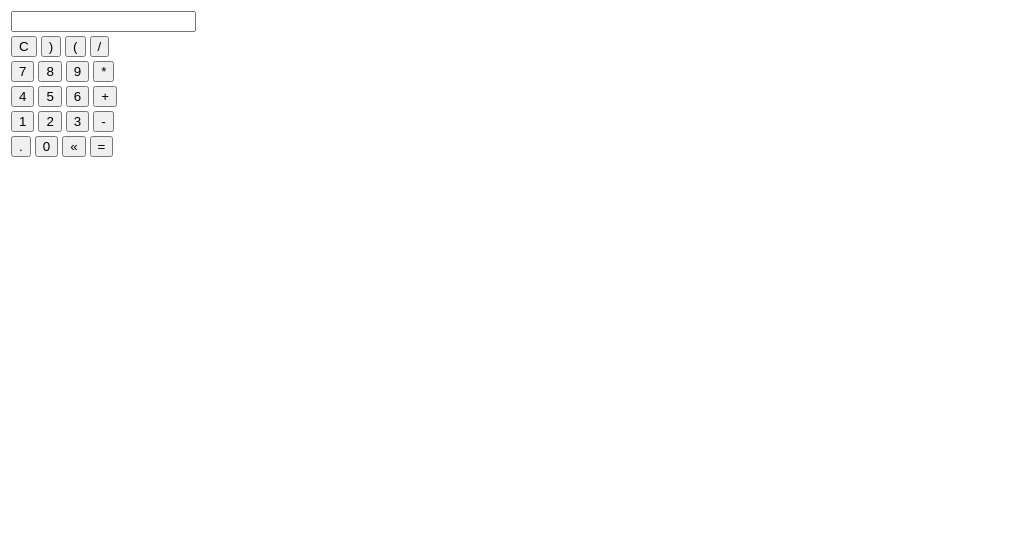
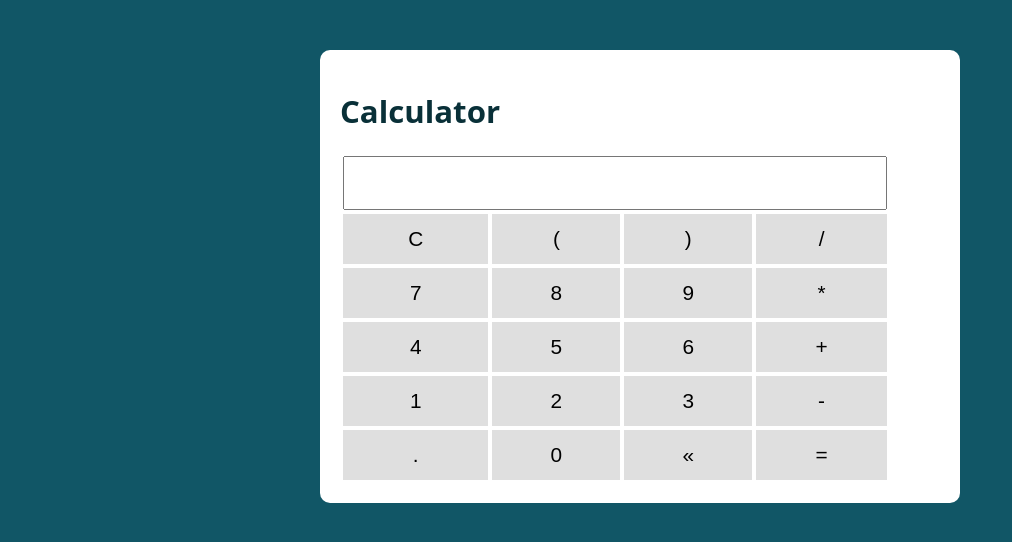
Before and after one commit to MurilloYonamine/Calculadora-em-Javascript, a plain HTML site: page index.html in a window 1280 px wide. Shown: the whole page, without its empty margins (0-1012 px from the left). Drawn offline with Linux system fonts and the light colour scheme.

Commit message:
Second Commit

```diff
--- a/css/style.css
+++ b/css/style.css
@@ -0,0 +1,43 @@
+* {
+  box-sizing: border-box;
+  outline: 0;
+}
+
+body {
+  margin: 0;
+  padding: 0;
+  background-color: rgb(17, 86, 102);
+  color: rgb(9, 48, 56);
+  font-family: "Open sans", sans-serif;
+  font-size: 1.3em;
+  line-height: 1.5em;
+}
+
+.container {
+  max-width: 640px;
+  margin: 50px auto;
+  background: #fff;
+  padding: 20px;
+  border-radius: 10px;
+}
+
+.calculator {
+  width: 400px;
+}
+
+.display {
+  font-size: 2em;
+  width: 100%;
+  text-align: right;
+}
+.btn {
+  width: 100%;
+  height: 50px;
+  font-size: 1em;
+  border: none;
+  background-color: #dfdfdf;
+  cursor: pointer;
+}
+.btn:hover {
+  background-color: #a7a7a7;
+}
--- a/index.html
+++ b/index.html
@@ -1,5 +1,5 @@
 <!DOCTYPE html>
-<html lang="en">
+<html lang="pt-br">
   <head>
     <meta charset="UTF-8" />
     <meta name="viewport" content="width=device-width, initial-scale=1.0" />
@@ -8,17 +8,24 @@
     <link rel="stylesheet" href="css/style.css" />
   </head>
   <body>
-    <table class="calculator">
+    <section class="container">
+      <h1>Calculator</h1>
+      <table>
         <tr>
-        <td colspan="4">
-          <input type="text" class="display" />
-        </td>
+          <td colspan="4"><input type="text" class="display" /></td>
         </tr>
+
         <tr>
           <td>
-          <button class="btn btn-num">C</button>
+            <button class="btn btn-clear">C</button>
+          </td>
+          <td>
+            <button class="btn btn-num">(</button>
+          </td>
+          <td>
             <button class="btn btn-num">)</button>
-          <button class="btn btn-num">(</button>
+          </td>
+          <td>
             <button class="btn btn-num">/</button>
           </td>
         </tr>
@@ -26,8 +33,14 @@
         <tr>
           <td>
             <button class="btn btn-num">7</button>
+          </td>
+          <td>
             <button class="btn btn-num">8</button>
+          </td>
+          <td>
             <button class="btn btn-num">9</button>
+          </td>
+          <td>
             <button class="btn btn-num">*</button>
           </td>
         </tr>
@@ -35,8 +48,14 @@
         <tr>
           <td>
             <button class="btn btn-num">4</button>
+          </td>
+          <td>
             <button class="btn btn-num">5</button>
+          </td>
+          <td>
             <button class="btn btn-num">6</button>
+          </td>
+          <td>
             <button class="btn btn-num">+</button>
           </td>
         </tr>
@@ -44,8 +63,14 @@
         <tr>
           <td>
             <button class="btn btn-num">1</button>
+          </td>
+          <td>
             <button class="btn btn-num">2</button>
+          </td>
+          <td>
             <button class="btn btn-num">3</button>
+          </td>
+          <td>
             <button class="btn btn-num">-</button>
           </td>
         </tr>
@@ -53,12 +78,19 @@
         <tr>
           <td>
             <button class="btn btn-num">.</button>
+          </td>
+          <td>
             <button class="btn btn-num">0</button>
-          <button class="btn btn-num">&laquo;</button>
-          <button class="btn btn-num">=</button>
+          </td>
+          <td>
+            <button class="btn btn-del">&laquo;</button>
+          </td>
+          <td>
+            <button class="btn btn-eq">=</button>
           </td>
         </tr>
       </table>
+    </section>
 
     <script src="js/script.js"></script>
   </body>
--- a/js/script.js
+++ b/js/script.js
@@ -0,0 +1,24 @@
+function createCalculator() {
+  return {
+    display: document.querySelector(".display"),
+
+    start() {
+      this.clickButton();
+    },
+
+    clickButton() {
+      document.addEventListener("click", function (e) {
+        const el = e.target;
+        if(el.classList.contains('btn-num')) {
+            this.btnToDisplay(el.innerText);
+        }
+      }.bind(this));
+    },
+
+    btnToDisplay(valor) {
+        this.display.value += valor;
+    }
+  };
+}
+const calculator = createCalculator();
+calculator.start();
```
Lines whose indentation alone changed are shown as unchanged.
